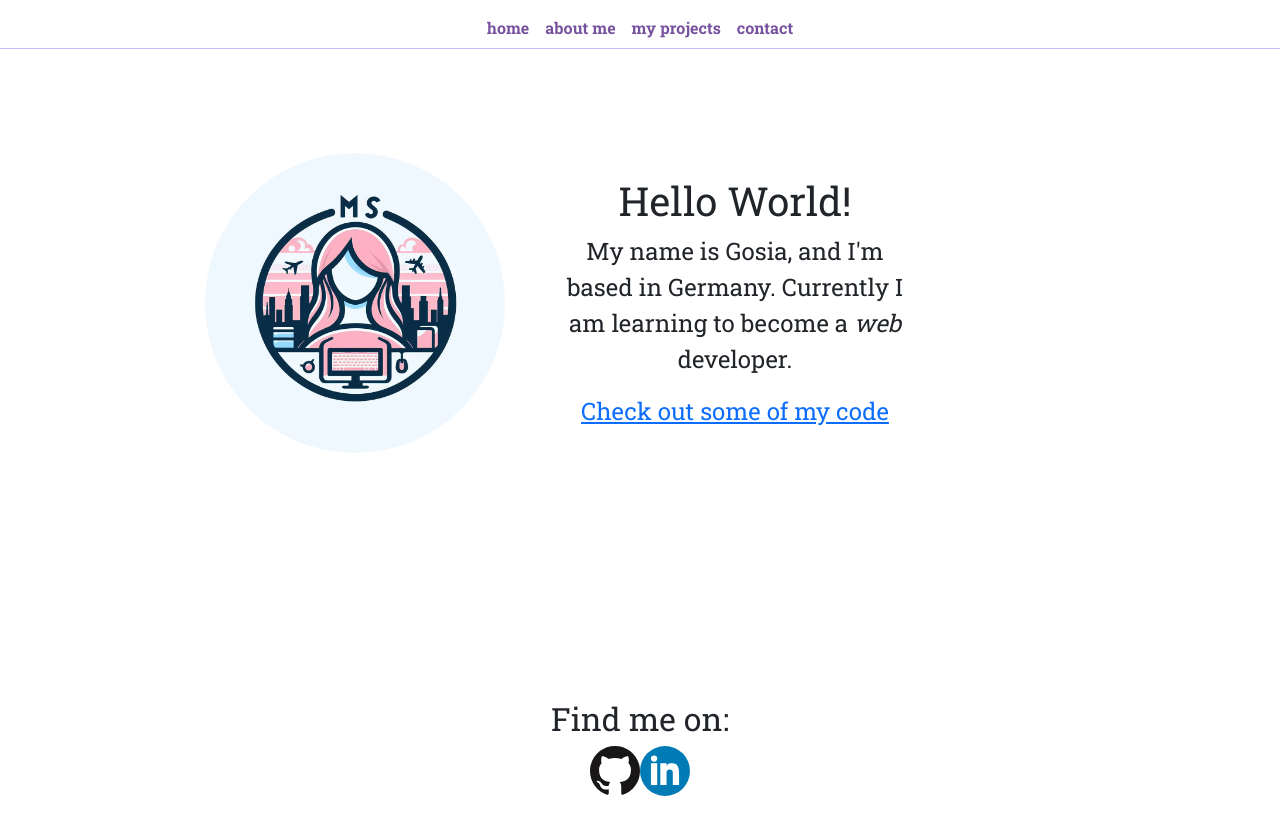
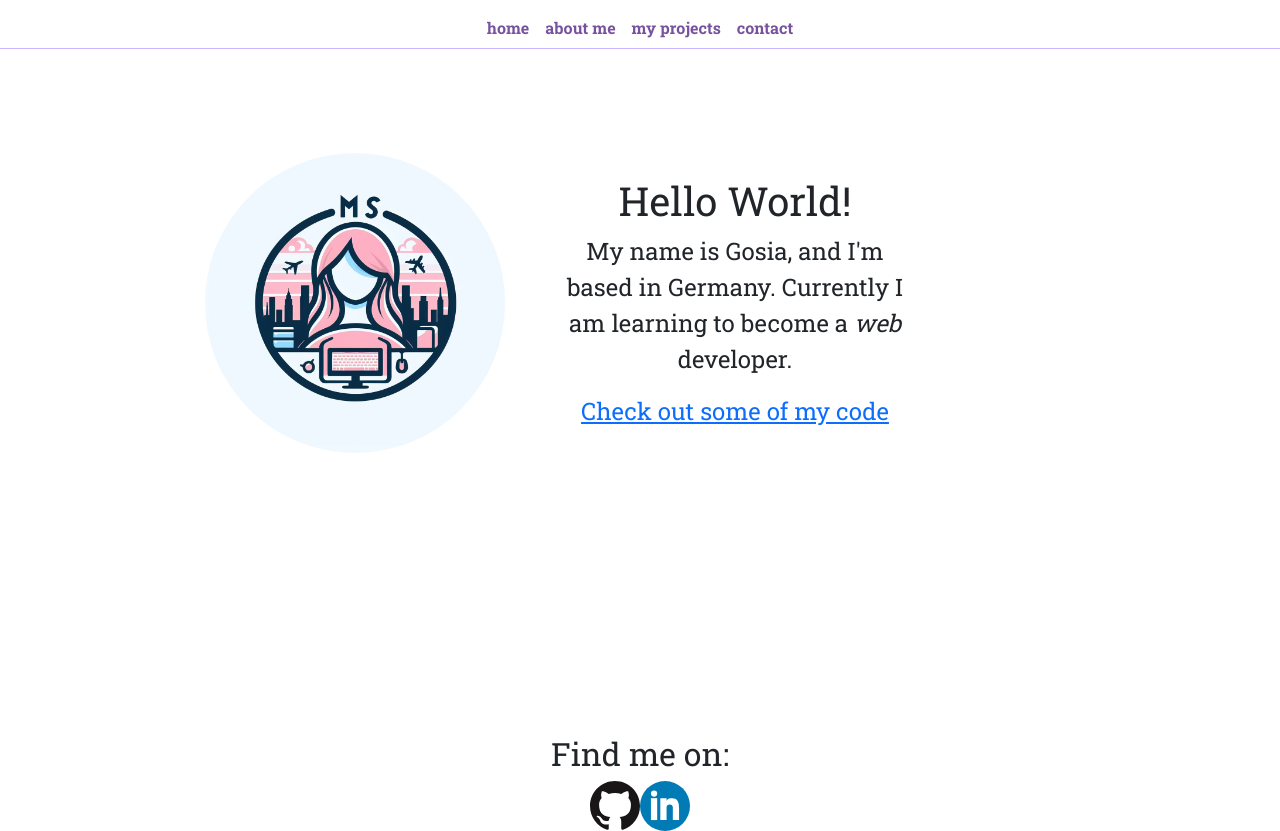
Before and after one commit to staszewska/react-portfolio, a React (Create React App) app: page / in a window 1280 px wide. Before the commit the page ends 800 px from the top, so only its background shows below. Built offline with nearby package versions, Linux system fonts and the light colour scheme.

Commit message:
add padding to the footer

```diff
--- a/src/components/Footer.jsx
+++ b/src/components/Footer.jsx
@@ -8,7 +8,12 @@ function Footer() {
     <>
       <footer className="page-footer">
         <Row>
-          <Col lg={{ span: 4, offset: 4 }} xs={12} className="text-center">
+          <Col
+            lg={{ span: 4, offset: 4 }}
+            xs={12}
+            className="text-center"
+            style={{ "padding-top": "35px" }}
+          >
             <h2>Find me on:</h2>
             <div className="social-media">
               <a
```
